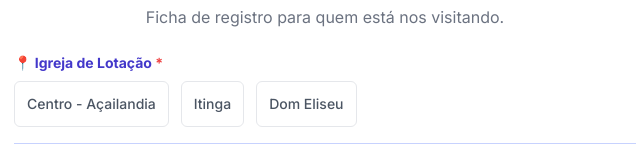
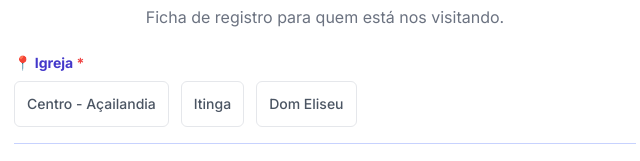
Before and after one commit to modeviar-eng/Visitantes-Trombetas-e-Festas, a plain HTML site: page index.html in a window 1280 px wide. Shown: the part 160-321 px from the top of the page, 315-955 px from the left. Drawn offline with nearby package versions, Linux system fonts and the light colour scheme; no server answers.

Commit message:
Update index.html

```diff
--- a/index.html
+++ b/index.html
@@ -50,7 +50,7 @@
 
         <form id="formularioVisitante" class="space-y-5">
              <div class="border-b border-indigo-200 pb-4">
-                <label class="block text-sm font-bold text-indigo-700 mb-2">📍 Igreja de Lotação <span class="text-red-500">*</span></label>
+                <label class="block text-sm font-bold text-indigo-700 mb-2">📍 Igreja <span class="text-red-500">*</span></label>
                 <div class="flex flex-wrap gap-3">
                     <label class="border rounded-md p-3 flex items-center justify-center cursor-pointer hover:bg-indigo-50 transition peer-checked:border-indigo-600">
                         <input type="radio" name="igreja_visitante" value="Centro - Açailandia" required class="sr-only peer">
@@ -162,7 +162,7 @@
 
         <form id="formularioMembro" class="space-y-5">
             <div class="border-b border-green-200 pb-4">
-                <label class="block text-sm font-bold text-green-700 mb-2">📍 Igreja de Lotação <span class="text-red-500">*</span></label>
+                <label class="block text-sm font-bold text-green-700 mb-2">📍 Igreja <span class="text-red-500">*</span></label>
                 <div class="flex flex-wrap gap-3">
                     <label class="border rounded-md p-3 flex items-center justify-center cursor-pointer hover:bg-green-50 transition peer-checked:border-green-600">
                         <input type="radio" name="igreja_membro" value="Centro - Açailandia" required class="sr-only peer">
```
